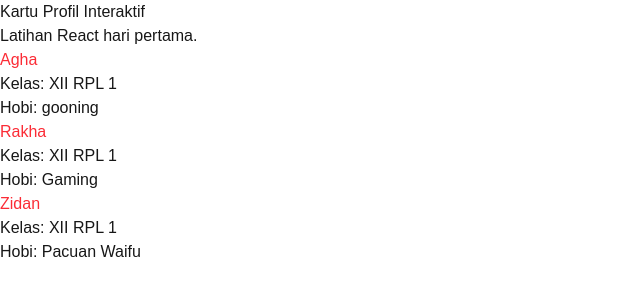
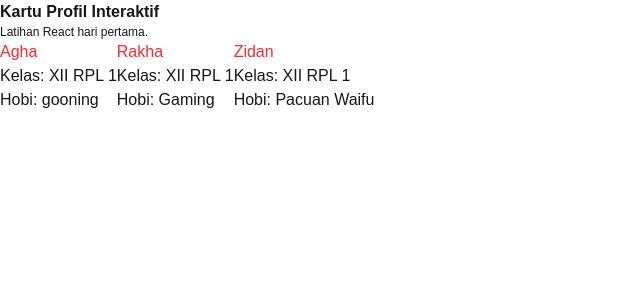
Before and after one commit to Fi4N-1/kartu-profil, a Next.js app: page / in a window 1280 px wide. Shown: the top 300 px of the page, without its empty margins (0-640 px from the left). Built offline with nearby package versions, Linux system fonts and the light colour scheme.

Commit message:
update page

```diff
--- a/app/page.js
+++ b/app/page.js
@@ -5,14 +5,15 @@ import { KartuProfil } from "@/components/KartuProfil";
 export default function Home() {
   return (
     <main className="halaman">
-      <h1>Kartu Profil Interaktif</h1>
-      <p>Latihan React hari pertama.</p>
+      <h1 className="font-extrabold">Kartu Profil Interaktif</h1>
+      <p className="text-xs">Latihan React hari pertama.</p>
 
       {/* Kartu Profil */}
-      <KartuProfil nama="Agha" kelas="XII RPL 1" hobi="gooning" />
-      <KartuProfil nama="Rakha" kelas="XII RPL 1" hobi="Gaming" />
-      <KartuProfil nama="Zidan" kelas="XII RPL 1" hobi="Pacuan Waifu" />
-
+      <div className="flex flex-row">
+        <KartuProfil nama="Agha" kelas="XII RPL 1" hobi="gooning" />
+        <KartuProfil nama="Rakha" kelas="XII RPL 1" hobi="Gaming" />
+        <KartuProfil nama="Zidan" kelas="XII RPL 1" hobi="Pacuan Waifu" />
+      </div>
     </main>
   );
 }
```
